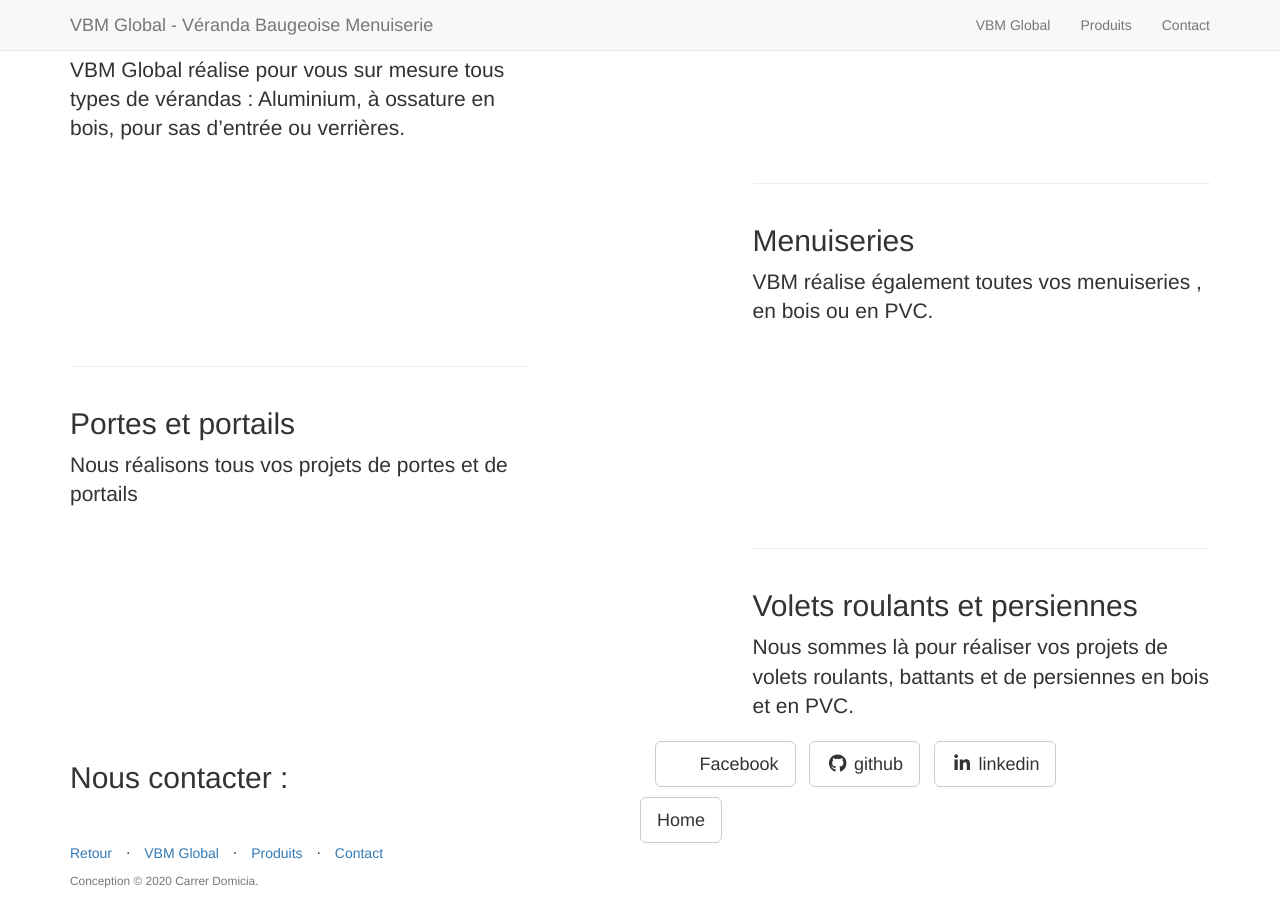
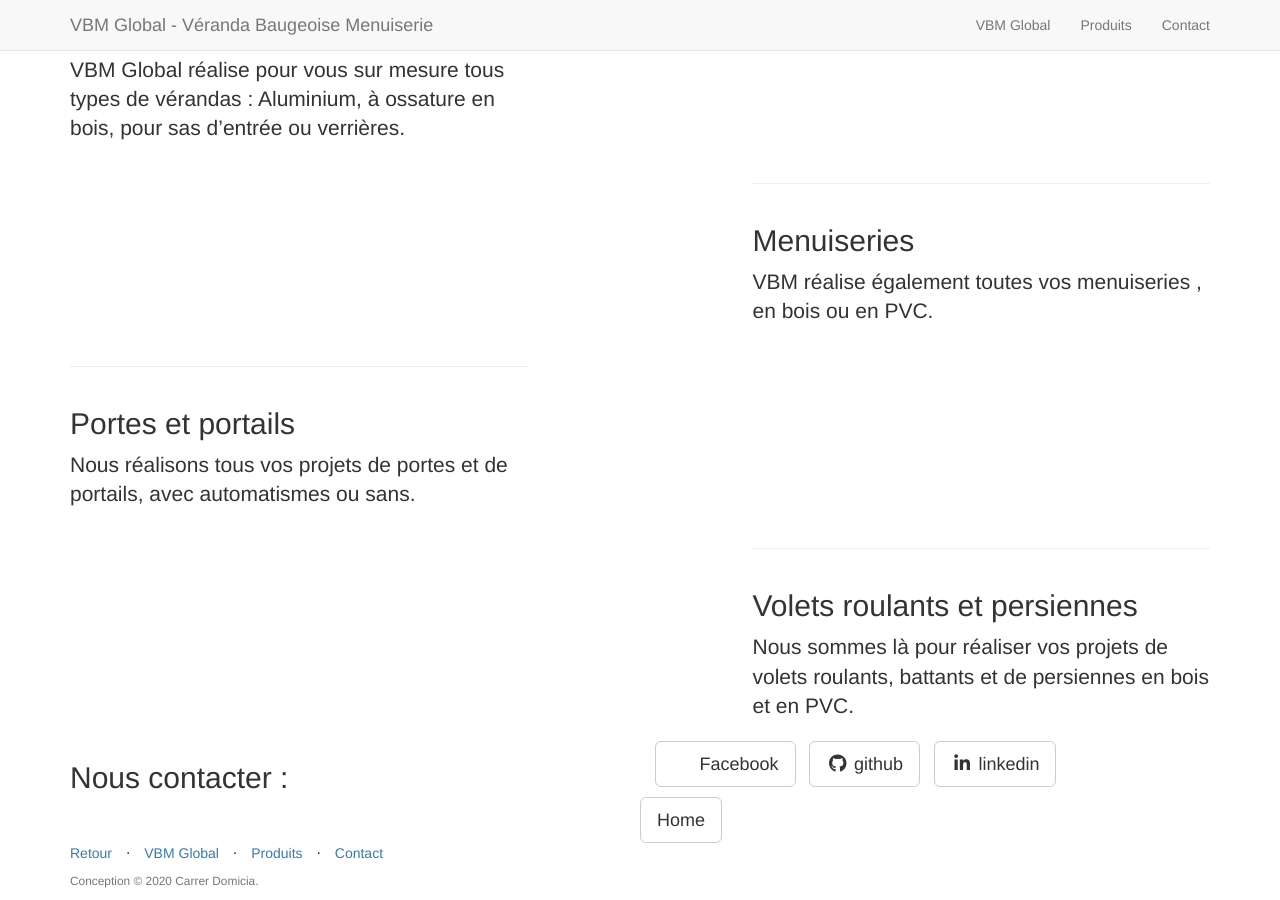
Before and after one commit to juanitito/vbm-landing, a Jekyll site: the page built from _posts/2014-09-23-services-3.markdown, in a window 1280 px wide and 900 px high, scrolled down 589 px. Built offline with Jekyll 4.4.1, drawn with Linux system fonts in a browser that asks for light colours; nearby versions of some CDN libraries; library files that are not in the unit come from our copies.

Commit message:
Update 2014-09-23-services-3.markdown

```diff
--- a/_posts/2014-09-23-services-3.markdown
+++ b/_posts/2014-09-23-services-3.markdown
@@ -5,4 +5,4 @@
 title: Portes et portails
 description: |
 ---
-Nous réalisons tous vos projets de portes et de portails
+Nous réalisons tous vos projets de portes et de portails, avec automatismes ou sans.
```
